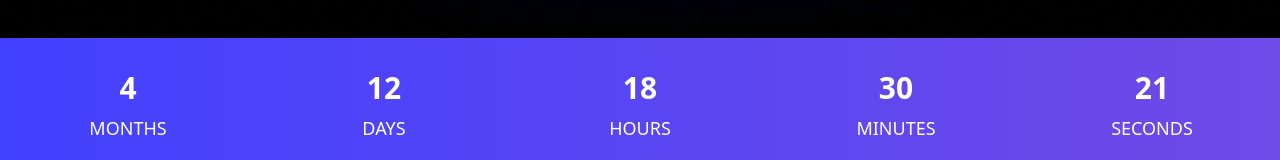
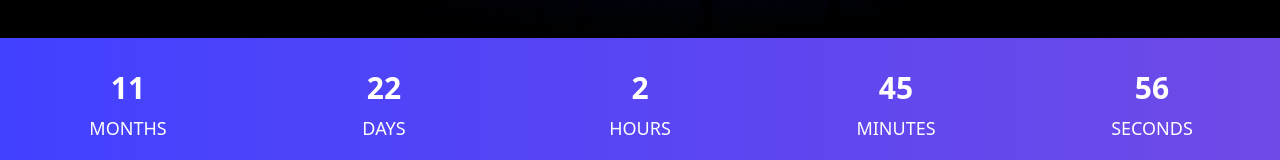
Before and after one commit to andresantos303/ShiftUp, a Vue app in the folder ShiftUp/: page / in a window 1280 px wide. Shown: the part 746-906 px from the top of the page. Built offline with nearby package versions, Linux system fonts and the light colour scheme.

Commit message:
countdown done

```diff
--- a/ShiftUp/src/components/HeroSection.vue
+++ b/ShiftUp/src/components/HeroSection.vue
@@ -1,13 +1,19 @@
 <template>
   <section>
-  <div class="py-32 bg-cover bg-center bg-no-repeat" :style="{ backgroundImage: 'url(' + heroImage + ')' }">
+    <div
+      class="py-32 bg-cover bg-center bg-no-repeat"
+      :style="{ backgroundImage: 'url(' + heroImage + ')' }"
+    >
       <div class="max-w-screen-xl mx-auto px-8 py-32">
         <div class="max-w-sm">
-        <h1 class="text-4xl font-bold mb-4 bg-gradient-to-b from-[#33DBF5] to-[#6A48E4] bg-clip-text text-transparent">
+          <h1
+            class="text-4xl font-bold mb-4 bg-gradient-to-b from-[#33DBF5] to-[#6A48E4] bg-clip-text text-transparent"
+          >
             Innovation, Technology, and the Future
           </h1>
           <p class="text-lg mb-8 text-white">
-          Join Portugal's leading tech conference and transform your vision of the digital future.
+            Join Portugal's leading tech conference and transform your vision of
+            the digital future.
           </p>
           <Button to="/tickets" label="Get my sit" />
         </div>
@@ -15,36 +21,37 @@
     </div>
   </section>
   <section class="bg-custom-gradient py-8 text-white flex justify-center">
-    <div class="flex justify-between items-center max-w-screen-xl w-full text-center">
+    <div
+      class="flex justify-between items-center max-w-screen-xl w-full text-center"
+    >
       <div class="flex flex-col items-center w-1/5">
-        <h1 class="text-3xl font-bold mb-2">4</h1>
+        <h1 class="text-3xl font-bold mb-2">{{ countdown.months }}</h1>
         <h5 class="text-lg uppercase">Months</h5>
       </div>
       <div class="flex flex-col items-center w-1/5">
-        <h1 class="text-3xl font-bold mb-2">12</h1>
+        <h1 class="text-3xl font-bold mb-2">{{ countdown.days }}</h1>
         <h5 class="text-lg uppercase">Days</h5>
       </div>
       <div class="flex flex-col items-center w-1/5">
-        <h1 class="text-3xl font-bold mb-2">18</h1>
+        <h1 class="text-3xl font-bold mb-2">{{ countdown.hours }}</h1>
         <h5 class="text-lg uppercase">Hours</h5>
       </div>
       <div class="flex flex-col items-center w-1/5">
-        <h1 class="text-3xl font-bold mb-2">30</h1>
+        <h1 class="text-3xl font-bold mb-2">{{ countdown.minutes }}</h1>
         <h5 class="text-lg uppercase">Minutes</h5>
       </div>
       <div class="flex flex-col items-center w-1/5">
-        <h1 class="text-3xl font-bold mb-2">21</h1>
-        <h5 class="text-lg uppercase">seconds</h5>
+        <h1 class="text-3xl font-bold mb-2">{{ countdown.seconds }}</h1>
+        <h5 class="text-lg uppercase">Seconds</h5>
       </div>
     </div>
   </section>
-
-
 </template>
 
 <script>
-import heroImage from '@/assets/heroImage.png';
-import Button from '@/components/ui/button.vue';
+import heroImage from "@/assets/heroImage.png";
+import Button from "@/components/ui/button.vue";
+
 export default {
   name: "HeroSection",
   components: {
@@ -53,7 +60,40 @@ export default {
   data() {
     return {
       heroImage,
+      targetDate: new Date("2025-11-11T18:00:00"), // Data de destino
+      countdown: {
+        months: 0,
+        days: 0,
+        hours: 0,
+        minutes: 0,
+        seconds: 0,
+      },
     };
+  },
+  mounted() {
+    this.updateCountdown(); // Inicia a contagem imediatamente
+    setInterval(this.updateCountdown, 1000); // Atualiza a cada segundo
+  },
+  methods: {
+    updateCountdown() {
+      const now = new Date();
+      const diffInMs = this.targetDate - now;
+
+      if (diffInMs <= 0) {
+        // Se a contagem terminar
+        this.countdown = { months: 0, days: 0, hours: 0, minutes: 0, seconds: 0 };
+        return;
+      }
+
+      const totalSeconds = Math.floor(diffInMs / 1000);
+      const months = Math.floor(totalSeconds / (30 * 24 * 3600)); // Aproximação de meses
+      const days = Math.floor((totalSeconds % (30 * 24 * 3600)) / (24 * 3600));
+      const hours = Math.floor((totalSeconds % (24 * 3600)) / 3600);
+      const minutes = Math.floor((totalSeconds % 3600) / 60);
+      const seconds = totalSeconds % 60;
+
+      this.countdown = { months, days, hours, minutes, seconds };
+    },
   },
 };
 </script>
--- a/ShiftUp/src/components/ui/infoSection.vue
+++ b/ShiftUp/src/components/ui/infoSection.vue
@@ -3,7 +3,9 @@
     <div class="flex flex-col md:flex-row gap-8 w-full max-w-screen-xl">
       <!-- Coluna de Texto -->
       <div class="flex-1 flex flex-col">
-        <h1 class="text-3xl md:text-4xl font-bold bg-custom-gradient bg-clip-text text-transparent mb-4 md:mb-8">
+        <h1
+          class="text-3xl md:text-4xl font-bold bg-custom-gradient bg-clip-text text-transparent mb-4 md:mb-8"
+        >
           {{ title }}
         </h1>
         <p class="text-base text-gray-600 leading-relaxed mb-4">
@@ -11,19 +13,22 @@
         </p>
 
         <!-- Botão opcional -->
-        <div v-if="showButton" class="mt-4 md:mt-8">
+        <!-- <div v-if="showButton" class="mt-4 md:mt-8">
           <Button :to="buttonLink" :label="buttonLabel" bg-color="white" />
-        </div>
+        </div> -->
       </div>
 
       <!-- Coluna de Imagem -->
       <div class="flex-1 flex justify-center items-center">
-        <img :src="imageSrc" :alt="imageAlt" class="max-w-full max-h-80 object-contain rounded-lg" />
+      <img
+          :src="imageSrc"
+          :alt="imageAlt"
+          class="max-w-full max-h-80 object-contain rounded-lg"
+        />
       </div>
     </div>
   </section>
 </template>
-
 
 <script>
 export default {
@@ -45,7 +50,7 @@
       type: String,
       required: true,
     },
-      showButton: {
+    /* showButton: {
         type: Boolean,
         default: false,
       },
@@ -56,7 +61,7 @@
       buttonLink: {
         type: String,
         default: "/tickets",
-      }
-    }
+      } */
+  },
 };
 </script>
--- a/ShiftUp/src/views/HomeView.vue
+++ b/ShiftUp/src/views/HomeView.vue
@@ -4,7 +4,7 @@
     <HeroSection />
 
     <InfoSection title="What is ShiftUp"
-      description="ShiftUp 2025 is Portugal’s leading tech conference, happening in April at the iconic Coliseu do Porto. Over three days, participants will explore cutting-edge topics like AI, Blockchain, and Sustainability through talks, workshops, and networking with global innovators. Join renowned speakers, engage in hands-on sessions, and connect with like-minded professionals. With exclusive content, gamified activities, and premium merchandise, ShiftUp is more than an event—it’s a transformative tech experience."
+      description="ShiftUp 2025 is Portugal’s leading tech conference, happening in April at the iconic Coliseu do Porto. Over three days, participants will explore cutting-edge topics like AI, Blockchain, and Sustainability through talks, workshops, and networking with global innovators. Join renowned speakers, engage in hands-on sessions, and connect with like-minded professionals. With exclusive content, gamified activities, and premium merchandise, ShiftUp is more than an event - it’s a transformative tech experience."
       imageSrc="@/assets/logoIcon.png" imageAlt="ShiftUp Logo" />
 
     <section class="p-8">
```
Lines whose indentation alone changed are shown as unchanged.
